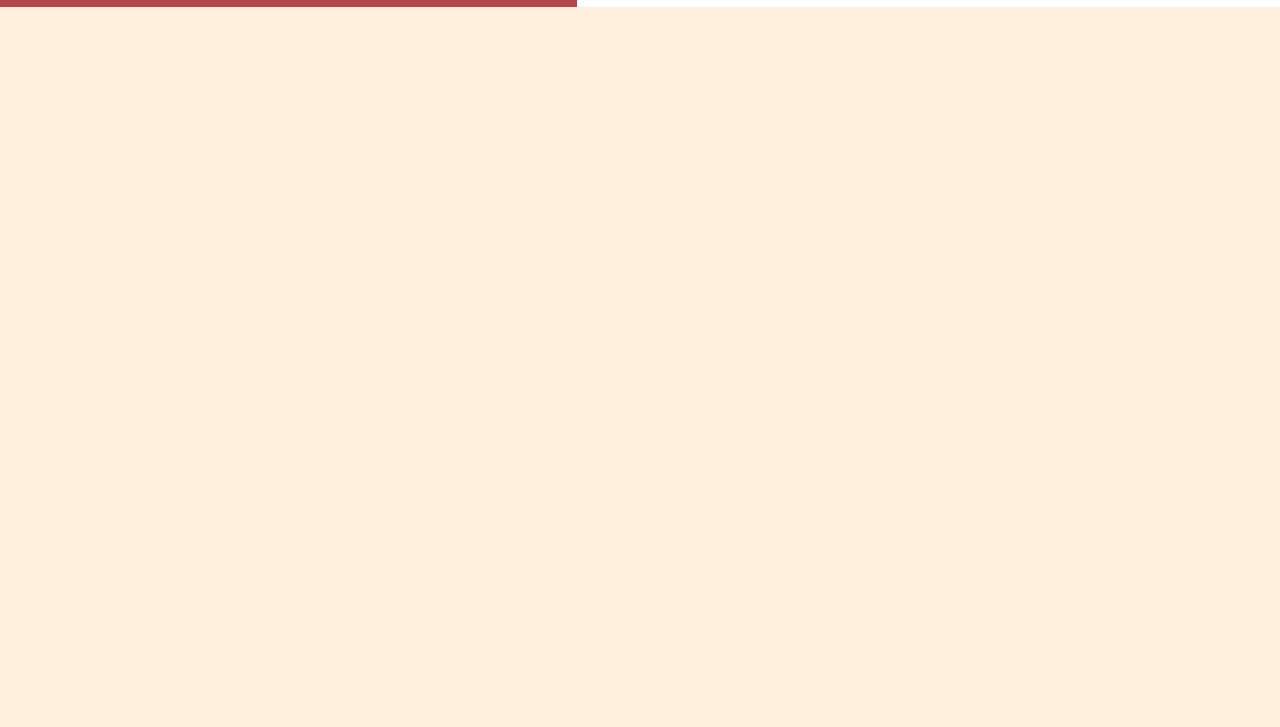
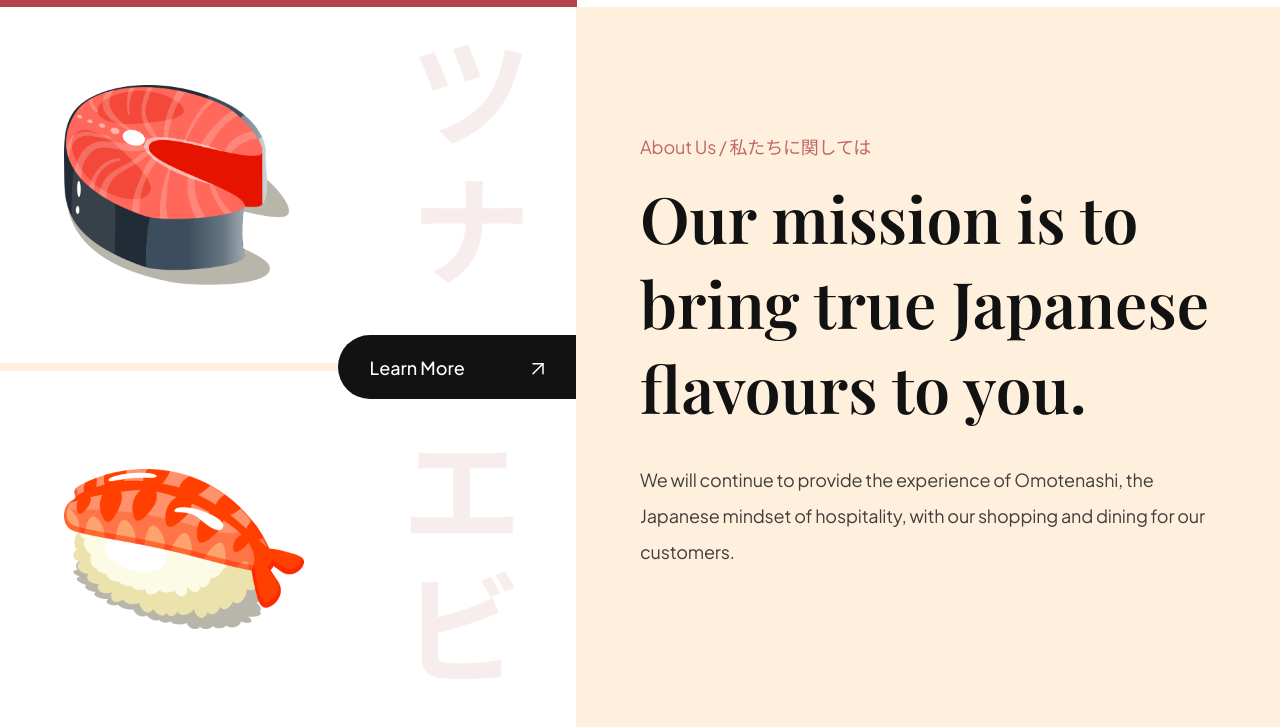
Before and after one commit to masud-rana44/Sushi-landing-page, a website built with Vite: page index.html in a window 1280 px wide. Shown: the part 793-1520 px from the top of the page. Before the commit the page ends 800 px from the top, so only its background shows below. Built offline with nearby package versions, Linux system fonts and the light colour scheme.

Commit message:
complete about section

```diff
--- a/css/sections/about.css
+++ b/css/sections/about.css
@@ -0,0 +1,83 @@
+.about-us {
+  display: flex;
+  min-height: 720px;
+  overflow: hidden;
+}
+
+.about-us__image {
+  flex: 1;
+  display: flex;
+  flex-direction: column;
+  justify-content: center;
+
+  background: var(--color-white);
+
+  position: relative;
+}
+
+.about-us__image div {
+  padding: 32px 64px;
+
+  flex: 1;
+  display: flex;
+  align-items: center;
+
+  background-position: center;
+  background-repeat: no-repeat;
+  background-size: contain;
+}
+
+.about-us__image-sushi3 {
+  border-bottom: 8px solid var(--color-creamson);
+
+  background-image: url("../../assets/about_bg1.png");
+}
+
+.about-us__image-sushi2 {
+  background-image: url("../../assets/about_bg2.png");
+}
+
+.about-us__image-sushi3 img {
+  width: 225px;
+  height: 200px;
+}
+
+.about-us__image-sushi2 img {
+  width: 240px;
+  height: 160px;
+}
+
+.about-us__button {
+  position: absolute;
+  right: 0;
+
+  padding: 12px 32px;
+  min-height: 64px;
+
+  background: var(--secondary-color);
+  border-radius: 32px 0 0 32px;
+  border: 0;
+  outline: 0;
+
+  color: #fff;
+  font-family: var(--plus-jakarta-sans);
+  font-weight: 500;
+  font-size: 18px;
+  line-height: 23px;
+
+  cursor: pointer;
+}
+
+.about-us__button img {
+  object-fit: contain;
+  margin-left: 64px;
+}
+
+.about-us__content {
+  padding: 64px;
+
+  flex: 1;
+  display: flex;
+  justify-content: center;
+  flex-direction: column;
+}
--- a/index.html
+++ b/index.html
@@ -29,6 +29,7 @@
       </nav>
     </header>
 
+    <main>
       <section class="hero">
         <div class="hero-image">
           <img src="assets/sushi-1.png" alt="sushi" />
@@ -51,7 +52,8 @@
             <div class="hero-content__buttons">
               <button class="hero-content__order-button">Order Now</button>
               <button class="hero-content__play-button">
-              <img src="assets/play-circle.svg" alt="play icon" /> How to Order
+                <img src="assets/play-circle.svg" alt="play icon" /> How to
+                Order
               </button>
             </div>
           </div>
@@ -72,6 +74,36 @@
         </div>
       </section>
 
+      <section class="about-us" id="about-us">
+        <div class="about-us__image">
+          <div class="about-us__image-sushi3">
+            <img src="assets/sushi-3.png" alt="shshi" />
+          </div>
+
+          <button class="about-us__button">
+            Learn More
+            <img src="assets/arrow-up-right.svg" alt="learn more" />
+          </button>
+
+          <div class="about-us__image-sushi2">
+            <img src="assets/sushi-2.png" alt="shshi" />
+          </div>
+        </div>
+
+        <div class="about-us__content">
+          <p class="sushi__subtitle">About Us / 私たちに関しては</p>
+          <h3 class="sushi__title">
+            Our mission is to bring true Japanese flavours to you.
+          </h3>
+          <p class="sushi__description">
+            We will continue to provide the experience of Omotenashi, the
+            Japanese mindset of hospitality, with our shopping and dining for
+            our customers.
+          </p>
+        </div>
+      </section>
+    </main>
+
     <script src="js/script.js" type="module"></script>
   </body>
 </html>
```
Lines whose indentation alone changed are shown as unchanged.
